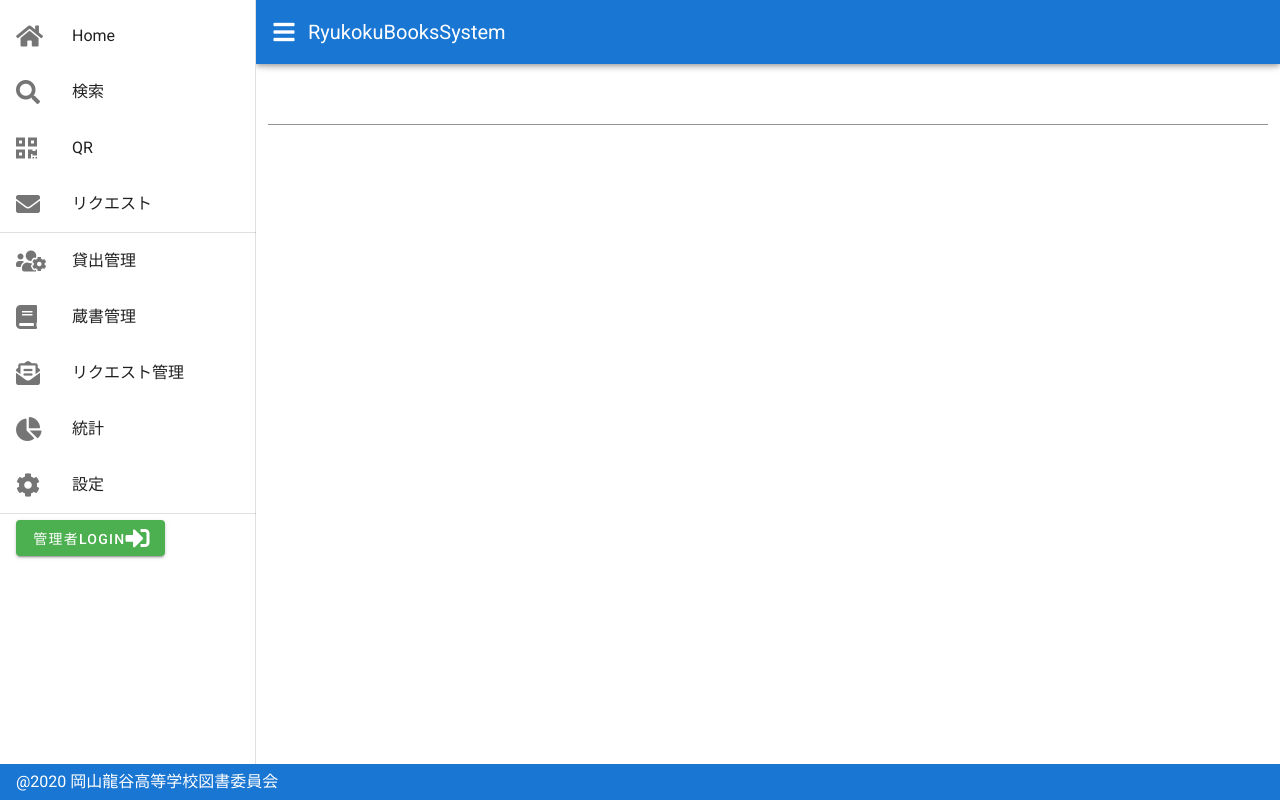
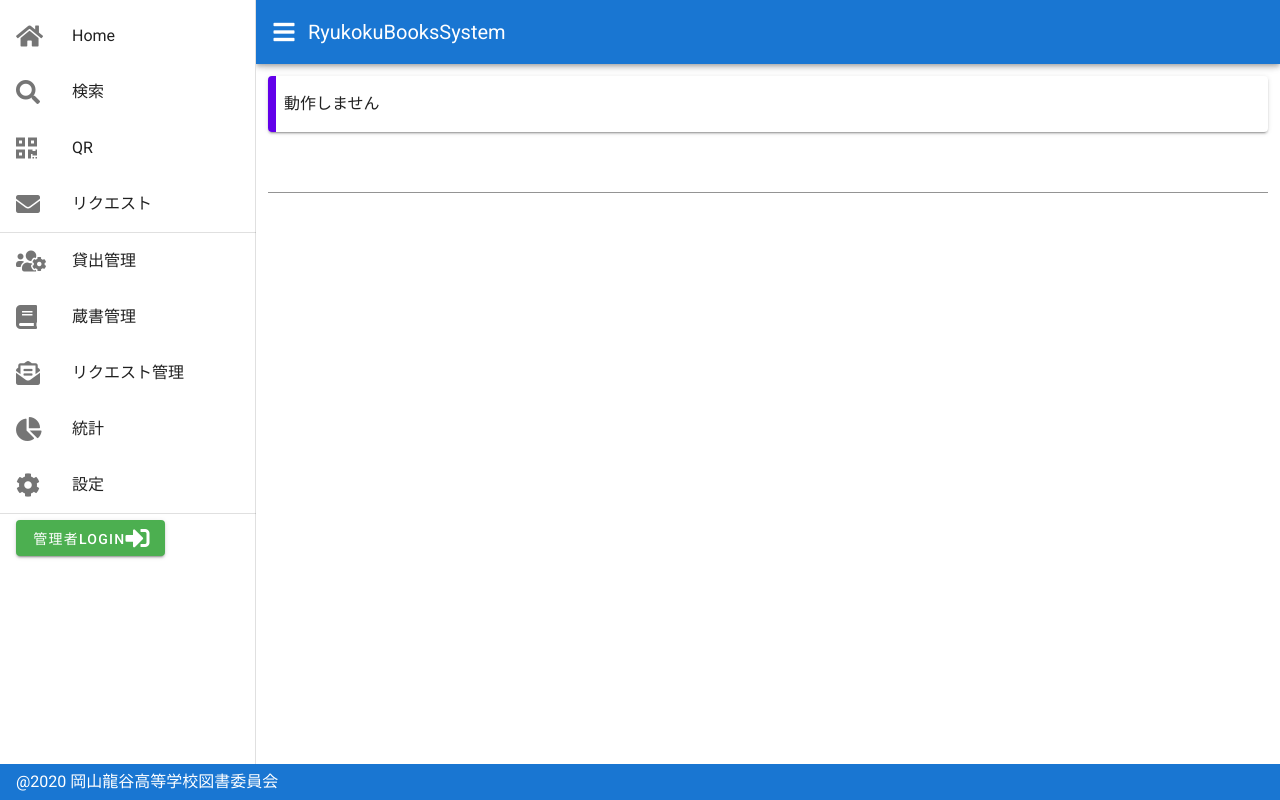
Before and after one commit to Sora-210/RyukokuBooksSystem, a Vue app in the folder FrontEnd/: page /search in a window 1280 px wide. Built offline with nearby package versions, Linux system fonts and the light colour scheme.

Commit message:
少し修正など

```diff
--- a/FrontEnd/src/components/BooksCard.vue
+++ b/FrontEnd/src/components/BooksCard.vue
@@ -12,11 +12,6 @@
                     {{ author }} / 著
                 </p>
             </v-card-text>
-            <v-card-actions>
-                <v-btn>
-                    借りる
-                </v-btn>
-            </v-card-actions>
         </v-card>
     </div>
 </template>
--- a/FrontEnd/src/router/router.js
+++ b/FrontEnd/src/router/router.js
@@ -12,7 +12,7 @@ import CodeReader from '../view/CodeReader.vue'
 //Admin View Component
 import AdminLending from '../view/admin/AdminLending.vue'
 import AdminCollection from '../view/admin/Collection.vue'
-
+import AdminRequest from '../view/admin/Request.vue'
 
 Vue.use(Router)
 
@@ -50,6 +50,10 @@ const routes = [
         path: '/admin/collections',
         component: AdminCollection
     },
+    {
+        path: '/admin/requests',
+        component: AdminRequest
+    },
     //Error Routing
     {
         path: '*',
--- a/FrontEnd/src/view/Search.vue
+++ b/FrontEnd/src/view/Search.vue
@@ -1,5 +1,13 @@
 <template>
     <div>
+        <v-alert
+            border="left"
+            colored-border
+            color="deep-purple accent-4"
+            elevation="2"
+        >
+            動作しません
+        </v-alert>
         <v-text-field>
             label="ISBN...."
         </v-text-field>
```
